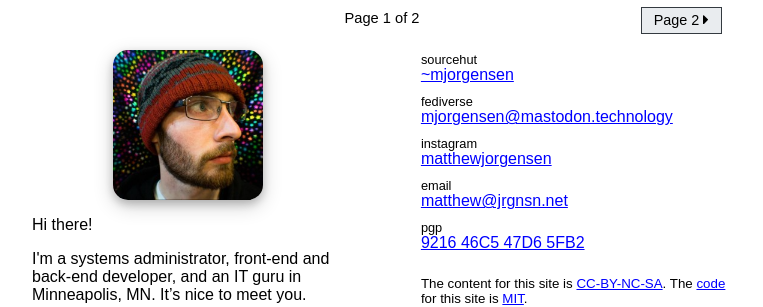
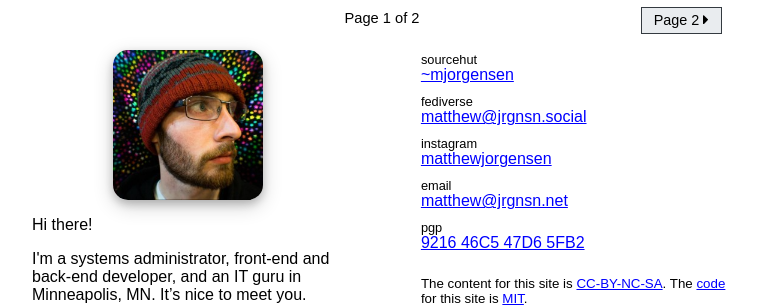
Before and after one commit to prplecake/jrgnsn.net, a Jekyll site: the page built from index.html, in a window 1280 px wide. Shown: the part 1388-1695 px from the top of the page, without its empty margins (258-1021 px from the left). Built offline with Jekyll 4.4.1, drawn with Linux system fonts in a browser that asks for light colours; the list of posts is cut into pages by our own code.

Commit message:
Update fediverse account

```diff
--- a/_includes/widget-external-links.html
+++ b/_includes/widget-external-links.html
@@ -5,7 +5,7 @@
   </p>
   <p>
     <span class="context">fediverse</span>
-    <a rel="me" href="https://mastodon.technology/@mjorgensen">mjorgensen@mastodon.technology</a>
+    <a rel="me" href="https://jrgnsn.social/matthew">matthew@jrgnsn.social</a>
   </p>
   <p>
     <span class="context">instagram</span>
```
